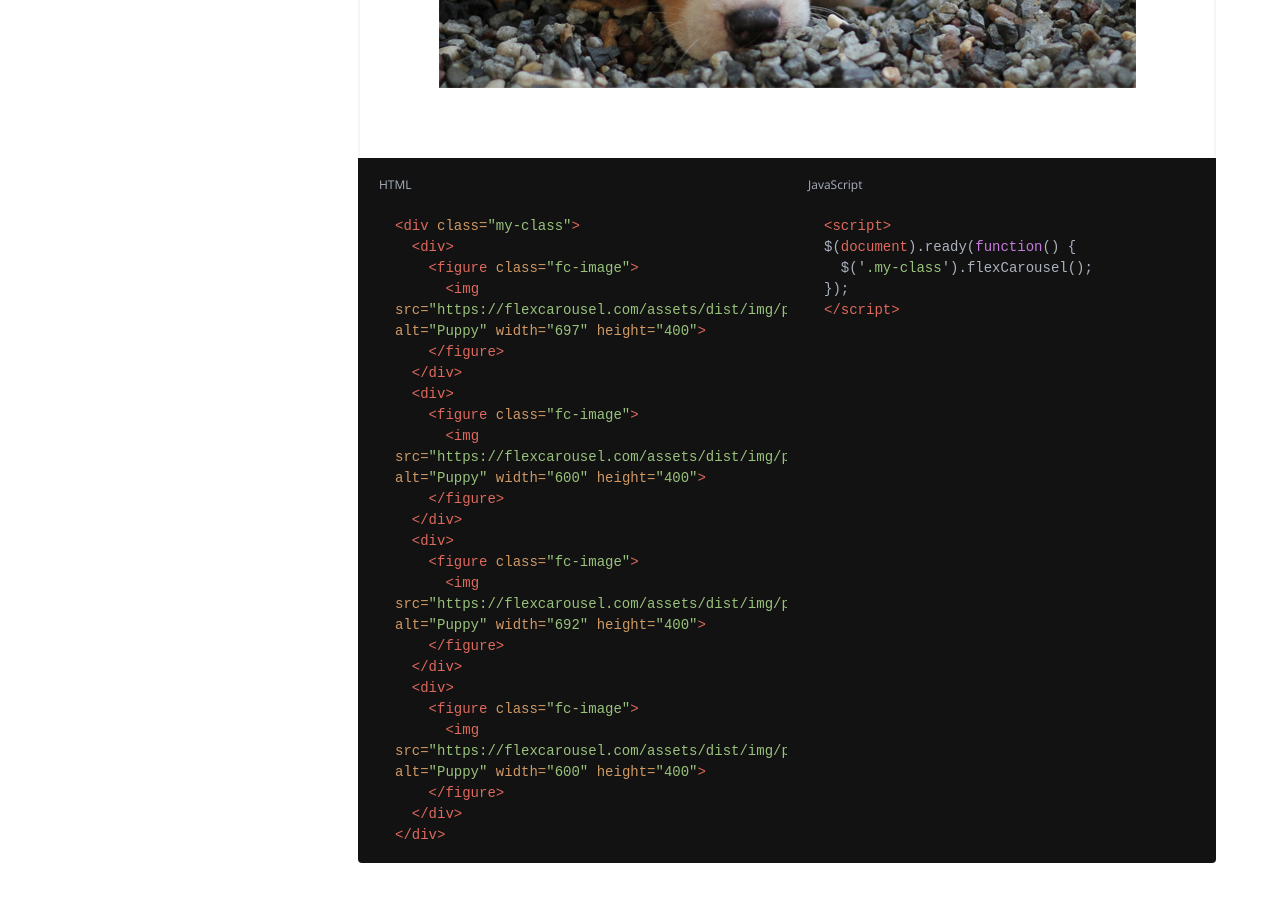
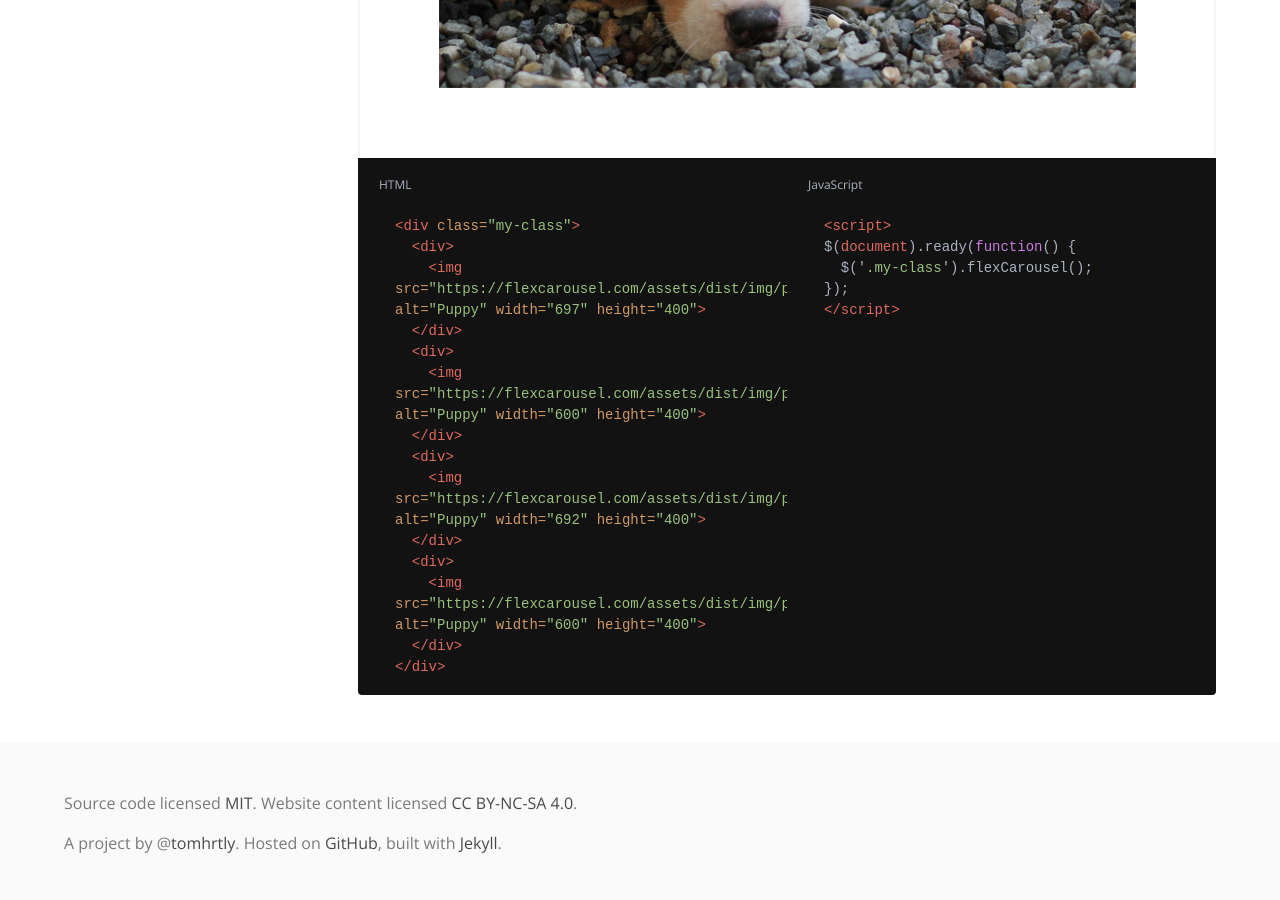
Before and after one commit to tomhrtly/flexCarousel.js, a Jekyll site: the page built from docs/docs/0.1.0/examples/images.html, in a window 1280 px wide and 900 px high, scrolled down 649 px. Built offline with Jekyll 4.4.1, drawn with Linux system fonts in a browser that asks for light colours; nearby versions of some CDN libraries.

Commit message:
Remove figure wrapping element

```diff
--- a/docs/docs/0.1.0/examples/images.html
+++ b/docs/docs/0.1.0/examples/images.html
@@ -7,24 +7,16 @@ layout: example
 {% capture html %}
 <div class="my-class">
   <div>
-    <figure class="fc-image">
-      <img src="{{ site.url }}/assets/dist/img/puppy1.jpg" alt="Puppy" width="697" height="400">
-    </figure>
+    <img src="{{ site.url }}/assets/dist/img/puppy1.jpg" alt="Puppy" width="697" height="400">
   </div>
   <div>
-    <figure class="fc-image">
-      <img src="{{ site.url }}/assets/dist/img/puppy2.jpg" alt="Puppy" width="600" height="400">
-    </figure>
+    <img src="{{ site.url }}/assets/dist/img/puppy2.jpg" alt="Puppy" width="600" height="400">
   </div>
   <div>
-    <figure class="fc-image">
-      <img src="{{ site.url }}/assets/dist/img/puppy3.jpg" alt="Puppy" width="692" height="400">
-    </figure>
+    <img src="{{ site.url }}/assets/dist/img/puppy3.jpg" alt="Puppy" width="692" height="400">
   </div>
   <div>
-    <figure class="fc-image">
-      <img src="{{ site.url }}/assets/dist/img/puppy4.jpg" alt="Puppy" width="600" height="400">
-    </figure>
+    <img src="{{ site.url }}/assets/dist/img/puppy4.jpg" alt="Puppy" width="600" height="400">
   </div>
 </div>
 {% endcapture %}
```
